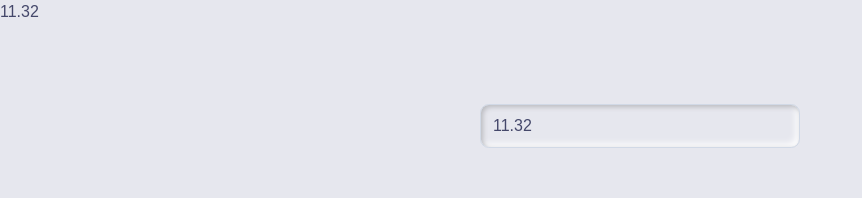
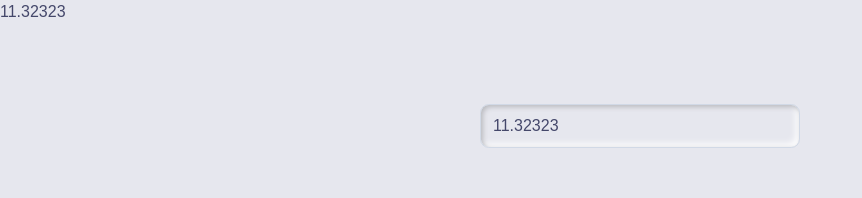
Before and after one commit to canrili/showta, a Vue app: page / in a window 1280 px wide. Shown: the top 198 px of the page, without its empty margins (0-862 px from the left). Built offline with nearby package versions, Linux system fonts and the light colour scheme.

Commit message:
👌 IMPROVE: input-number

```diff
--- a/src/components/input-number/StInputNumber.vue
+++ b/src/components/input-number/StInputNumber.vue
@@ -12,7 +12,32 @@ const props = withDefaults(defineProps<{
 })
 // 正确的精度
 const correctPrecision = ref<number>(0)
-const inputValue = ref<string>('')
+const data = reactive<{
+  inputValue: number | string
+  userInput: number | string | null
+}>({
+  inputValue: props.modelValue,
+  userInput: null,
+})
+
+const displayValue = computed(() => {
+  const { inputValue, userInput } = data
+  if (userInput !== null)
+    return userInput
+
+  let currentValue: number | string = inputValue
+
+  if (typeof currentValue === 'number') {
+    if (Number.isNaN(currentValue))
+      return ''
+
+    if (correctPrecision.value)
+      currentValue = currentValue.toFixed(correctPrecision.value)
+  }
+
+  return currentValue
+})
+
 const formatPrecision = () => {
   const precision = props.precision
   if (typeof precision === 'number' && precision > 0) {
@@ -28,16 +53,8 @@ const formatPrecision = () => {
 }
 
 const emit = defineEmits(['update:modelValue'])
-watchEffect(() => {
-  formatPrecision()
-  if (correctPrecision.value) {
-    const tempModelValue: number = typeof props.modelValue === 'number' ? props.modelValue : Number(props.modelValue)
-    inputValue.value = tempModelValue.toFixed(correctPrecision.value)
-  }
-  else { inputValue.value = props.modelValue.toString() }
-  emit('update:modelValue', inputValue.value)
-})
+
 </script>
 <template>
-  <StInput v-model="inputValue" type="text" />
+  <StInput :model-value="displayValue" type="text" />
 </template>
```
